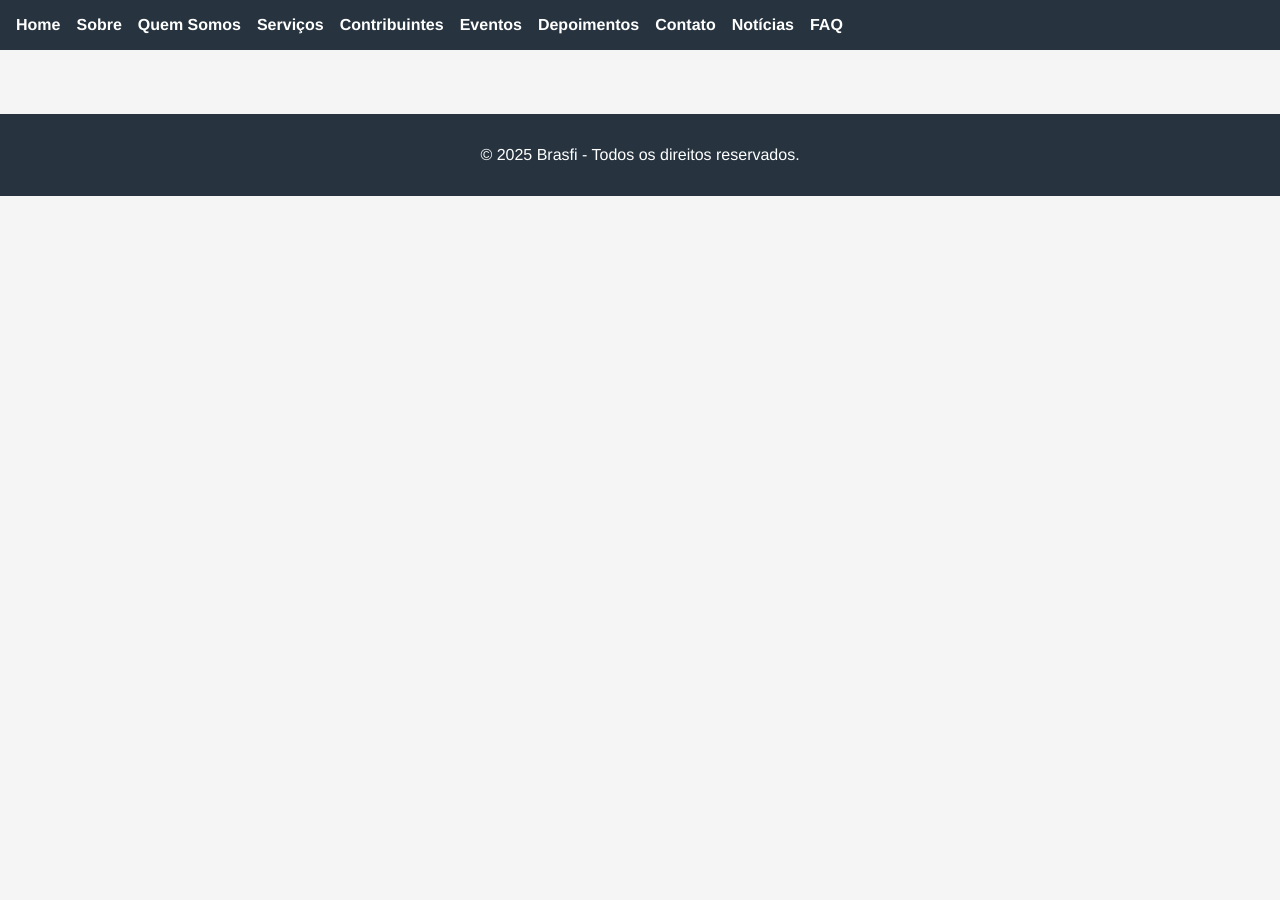
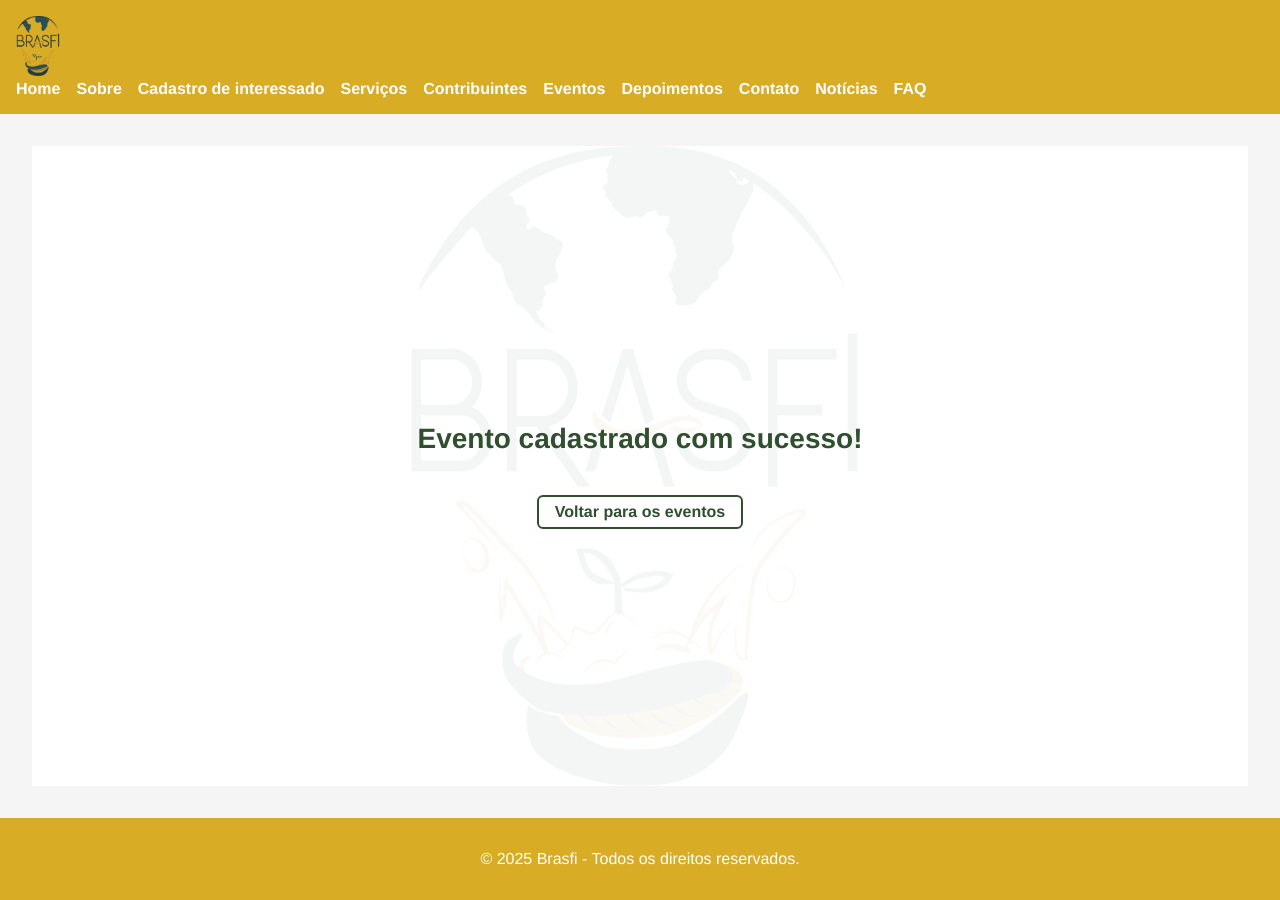
Before and after one commit to fbclipe/Projetos-Grupo4, a React (Create React App) app in the folder projetos4/client/: page /sucesso in a window 1280 px wide. Before the commit the page ends 800 px from the top, so only its background shows below. Built offline with nearby package versions, Linux system fonts and the light colour scheme.

Commit message:
Atualizando o front
Deixando o front mais condizente com o protótipo de alta fidelidade de design

```diff
--- a/projetos4/client/src/App.js
+++ b/projetos4/client/src/App.js
@@ -10,16 +10,24 @@ import ContatoPage from './pages/ContatoPage';
 import FaqPage from './pages/FaqPage';
 import NoticiasPage from './pages/NoticiasPage';
 import QuemSomosPage from './pages/QuemSomosPage';
+import CadastroSucessoPage from './pages/CadastroSucessoPage';
+import brasfiLogo from './pages/brasfi-02.png';
+
 
 function App() {
   return (
     <Router>
       <header className="header">
-        <nav>
+        <nav className="nav-container">
+          <img
+              src={brasfiLogo}
+              alt="Logo da Brasfi"
+              style={{ maxWidth: '45px', height: 'auto', marginRight: '20px' }}
+          />
           <ul className="nav-list">
             <li><Link to="/">Home</Link></li>
             <li><Link to="/sobre">Sobre</Link></li>
-            <li><Link to="/quemsomos">Quem Somos</Link></li>
+            <li><Link to="/quemsomos">Cadastro de interessado</Link></li>
             <li><Link to="/servicos">Serviços</Link></li>
             <li><Link to="/contribuintes">Contribuintes</Link></li>
             <li><Link to="/eventos">Eventos</Link></li>
@@ -29,7 +37,7 @@ function App() {
             <li><Link to="/faq">FAQ</Link></li>
           </ul>
         </nav>
-      </header>
+</header>
       <main className="main-content">
         <Routes>
           <Route path="/" element={<HomePage />} />
@@ -42,6 +50,7 @@ function App() {
           <Route path="/contato" element={<ContatoPage />} />
           <Route path="/noticias" element={<NoticiasPage />} />
           <Route path="/faq" element={<FaqPage />} />
+          <Route path="/sucesso" element={<CadastroSucessoPage />} />
         </Routes>
       </main>
       <footer className="footer">
--- /dev/null
+++ b/projetos4/client/src/pages/CadastroSucessoPage.js
@@ -0,0 +1,14 @@
+import React from 'react';
+import { Link } from 'react-router-dom';
+import './sucesso.css';
+
+function CadastroSucessoPage() {
+  return (
+    <div className="sucesso-container">
+      <h1>Evento cadastrado com sucesso!</h1>
+      <Link to="/eventos">Voltar para os eventos</Link>
+    </div>
+  );
+}
+
+export default CadastroSucessoPage;
--- a/projetos4/client/src/pages/EventosPage.js
+++ b/projetos4/client/src/pages/EventosPage.js
@@ -1,7 +1,9 @@
 import React, { useEffect, useState } from 'react';
+import { useNavigate } from 'react-router-dom';
 import axios from 'axios';
 
 const API_BASE_URL = 'http://localhost:8080/api/eventos';
+
 
 const EventosPage = () => {
   const [eventos, setEventos] = useState([]);
@@ -36,10 +38,10 @@ const EventosPage = () => {
   };
 
   // Envia novo evento para o backend
+const navigate = useNavigate();
 const handleSubmit = async (e) => {
   e.preventDefault();
 
-    // Validação simples
   if (
     !form.titulo ||
     !form.descricao ||
@@ -51,15 +53,15 @@ const EventosPage = () => {
     return;
   }
 
-    // Formatar data para o backend (LocalDate espera 'YYYY-MM-DD')
   const eventoParaEnviar = {
     ...form,
-      data: form.data, // já é string 'YYYY-MM-DD' pelo input date
+    data: form.data,
   };
 
   try {
-      const response = await axios.post(`${API_BASE_URL}/cadastrar`, eventoParaEnviar);
-      setEventos([response.data, ...eventos]);
+    await axios.post(`${API_BASE_URL}/cadastrar`, eventoParaEnviar);
+
+    // Limpa o formulário
     setForm({
       titulo: '',
       descricao: '',
@@ -67,6 +69,9 @@ const EventosPage = () => {
       link: '',
       parceiros: '',
     });
+
+    // Redireciona para a página de sucesso
+    navigate('/sucesso');
   } catch (error) {
     console.error('Erro ao adicionar evento:', error);
     alert('Erro ao adicionar evento');
--- a/projetos4/client/src/pages/HomePage.js
+++ b/projetos4/client/src/pages/HomePage.js
@@ -4,7 +4,39 @@ import React from 'react';
 const HomePage = () => (
   <div className="home-page">
     <h1>Bem-vindo à Brasfi</h1>
-    <p>A Brasfi é líder em soluções de gestão corporativa, oferecendo sistemas robustos desenvolvidos em Java Spring Boot com front-end em React. Aproveite uma plataforma intuitiva e segura para gerenciar seus dados.</p>
+    <p>A Brasfi (Aliança Brasileira em Finanças e Investimentos Sustentáveis) é uma empresa sem fins lucrativos que atua como catalisadora no desenvolvimento de lideranças e soluções em finanças e investimentos sustentáveis.
+
+Buscamos inspirar e capacitar uma nova geração de líderes que impulsionem mudanças positivas, contribuindo para o avanço socioeconômico e ambiental do país.
+
+A Brasfi foi fundada em 2020, por Viviane Torinelli, com o objetivo de disseminar e compartilhar conhecimento sobre finanças e investimentos sustentáveis. Seu compromisso com a promoção de práticas sustentáveis no setor financeiro e a colaboração entre profissionais e acadêmicos, reflete os valores da organização.
+
+Os membros da Brasfi são de diversas áreas, incluindo setores públicos e privados, pesquisadores, estudantes de diferentes níveis acadêmicos e profissionais do mercado corporativo, formando uma comunidade multidisciplinar.</p>
+
+  <br></br>
+  <br></br>
+  <br></br>
+  <br></br>
+  <br></br>
+  <br></br>
+  <br></br>
+  <br></br>
+    <h1>Nossos objetivos</h1>
+    <p>
+  Nosso principal objetivo é se tornar referência no desenvolvimento de líderes e soluções em finanças e investimentos sustentáveis até 2026. Além de:
+</p>
+
+<p><strong>Fomentar comunidades:</strong> criar espaços de troca e aprendizado sobre Sustentabilidade e Finanças Sustentáveis, com eventos e associação de membros.</p>
+
+<p><strong>Promover diálogo colaborativo:</strong> incentivar a interação entre diversos setores da sociedade para desenvolver soluções socioambientais inovadoras.</p>
+
+<p><strong>Consolidar autoridade da BRASFI:</strong> fortalecer a imagem da BRASFI como referência ética e eficaz em finanças sustentáveis.</p>
+
+<p><strong>Reforçar a marca como agente de mudança:</strong> tornar a BRASFI reconhecida como protagonista na transformação do setor financeiro rumo à sustentabilidade.</p>
+
+<p><strong>Atrair novos associados:</strong> expandir a base de membros oferecendo conteúdos exclusivos, benefícios e conexões com especialistas da área.</p>
+
+<p><strong>Conectar e engajar membros:</strong> criar uma rede colaborativa entre associados que gere parcerias, negócios e impacto socioambiental.</p>
+
   </div>
 );
 
--- a/projetos4/client/src/pages/QuemSomosPage.js
+++ b/projetos4/client/src/pages/QuemSomosPage.js
@@ -80,7 +80,7 @@ const QuemSomosPage = () => {
 
   return (
     <div className="about-page" style={{ padding: '20px' }}>
-      <h1>Quem Somos</h1>
+      <h1>Cadastro de interessado</h1>
 
       <form
         className="contato-form"
--- a/projetos4/client/src/pages/SobrePage.js
+++ /dev/null
@@ -1,12 +0,0 @@
-// src/pages/SobrePage.js
-import React from 'react';
-
-const SobrePage = () => (
-  <div className="about-page">
-    <h1>Sobre a Brasfi</h1>
-    <p>A Brasfi (Brazilian Financial Innovations) foi fundada em 2010 com o objetivo de digitalizar processos empresariais. Nossa missão é entregar soluções tecnológicas que aumentem a eficiência e a segurança das operações corporativas.</p>
-    <p>Com expertise em Spring Boot, React, bancos de dados e metodologias ágeis, atendemos clientes de diversos setores.</p>
-  </div>
-);
-
-export default SobrePage;
--- /dev/null
+++ b/projetos4/client/src/pages/sucesso.css
@@ -0,0 +1,57 @@
+.sucesso-container {
+  position: relative;
+  padding: 80px 20px;
+  min-height: 60vh;
+  display: flex;
+  flex-direction: column;
+  justify-content: center;
+  align-items: center;
+  background-color: #ffffff;
+  overflow: hidden; /* evita que a imagem ultrapasse */
+  z-index: 1;
+}
+
+.sucesso-container::before {
+  content: "";
+  position: absolute;
+  top: 0;
+  left: 0;
+  right: 0;
+  bottom: 0;
+  background-image: url(brasfi-02.png);
+  background-repeat: no-repeat;
+  background-position: center;
+  background-size: contain;
+  opacity: 0.05; /* nível de transparência da marca d'água */
+  z-index: 0;
+}
+
+.sucesso-container > * {
+  position: relative;
+  z-index: 1;
+}
+
+.sucesso-container h1 {
+  color: #2f4f2f;
+  font-size: 28px;
+  font-weight: bold;
+  margin-bottom: 40px;
+}
+
+.sucesso-container a {
+  font-size: 16px;
+  color: #2f4f2f;
+  text-decoration: none;
+  font-weight: bold;
+  padding: 6px 16px;
+  border: 2px solid #2f4f2f;
+  border-radius: 6px;
+  transition: background-color 0.3s, color 0.3s;
+  display: inline-block;
+  width: auto;
+}
+
+.sucesso-container a:hover {
+  background-color: #2f4f2f;
+  color: white;
+}
--- a/projetos4/client/src/theme.css
+++ b/projetos4/client/src/theme.css
@@ -1,9 +1,9 @@
 :root {
   --color-white: #ffffff;
-  --color-primary: #27343F;
-  --color-secondary: #2E6A48;
-  --color-tertiary: #B58825;
-  --color-quaternary: #E3D237;
+  --color-primary: #d9ac25;
+  --color-secondary: #152612;
+  --color-tertiary: #2B4d1c;
+  --color-quaternary: #2B4d1c;
   --font-family: 'Helvetica Neue', Arial, sans-serif;
 }
 
@@ -11,7 +11,7 @@ body {
   margin: 0;
   font-family: var(--font-family);
   background-color: #f5f5f5;
-  color: var(--color-primary);
+  color: var(--color-secondary);
 }
 
 .header {
```
Also changed, not shown: projetos4/client/src/pages/brasfi-02.png (added). Lines whose indentation alone changed are shown as unchanged.
